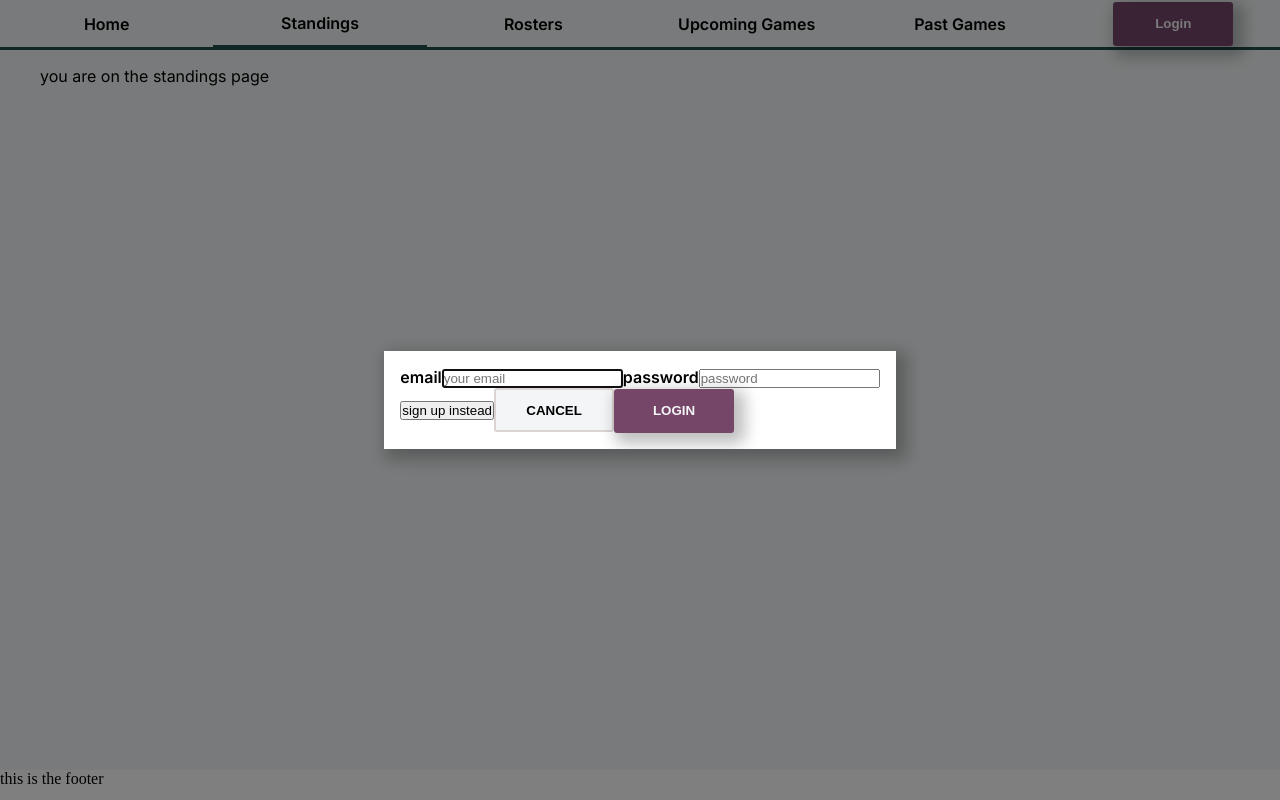
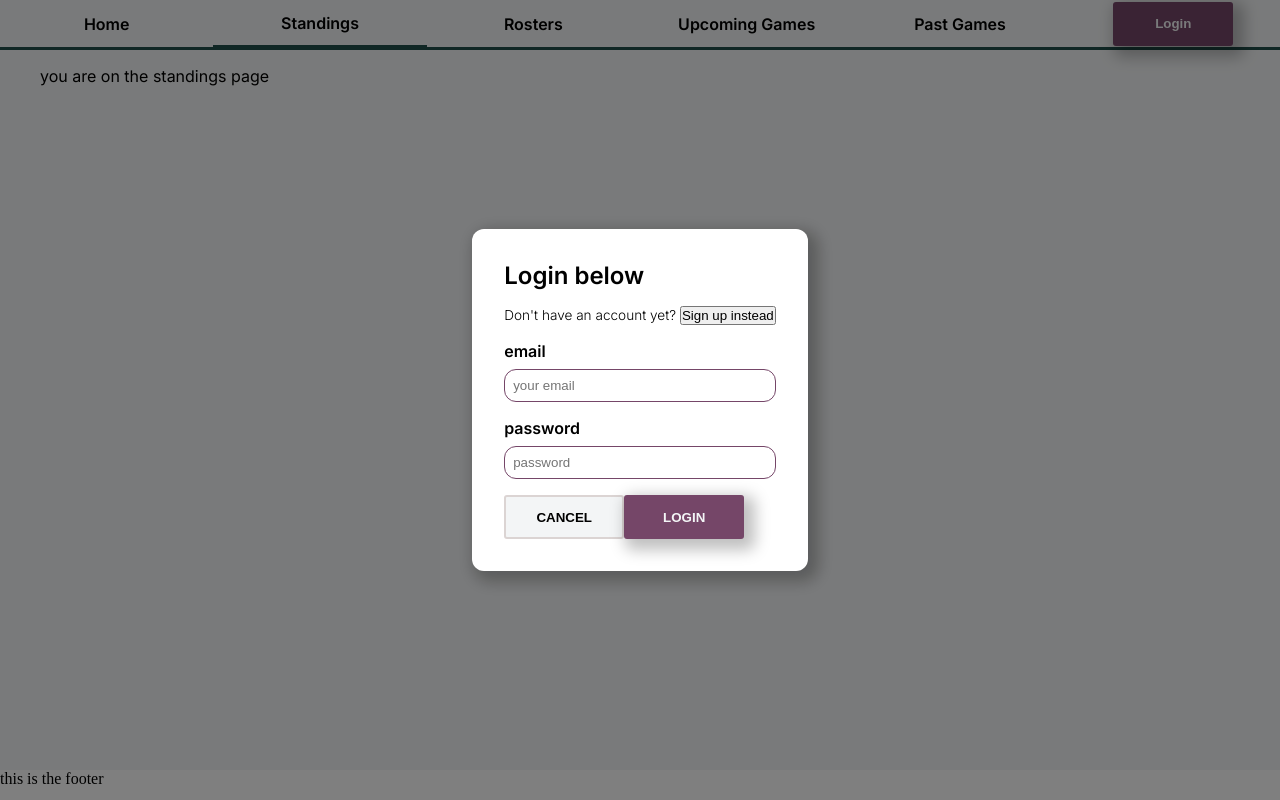
Before and after one commit to TYLER-JM/team-fantasy, a Next.js app: page /standings in a window 1280 px wide. Both pictures are taken after a click on the button "Login". Built offline with nearby package versions, Linux system fonts and the light colour scheme; no server answers.

Commit message:
udpates login modal design and converts components to typescript

```diff
--- a/src/components/AuthButton.tsx
+++ b/src/components/AuthButton.tsx
@@ -30,7 +30,6 @@ export default function AuthButton() {
     if (data) {
       auth.login(data.session, data.user)
     }
-    // console.log('back from supabase: ', data)
     closeModal()
   }
 
--- a/src/components/auth/LoginForm.js
+++ b/src/components/auth/LoginForm.tsx
@@ -5,35 +5,31 @@ export default function LoginForm({login, cancel, signup}) {
   const [password, setPassword] = useState('')
   const [signupMode, setSignupMode] = useState(false)
 
-  // async function handleSignup(email, password) {
-  //   const { data, error } = await supabase.auth.signUp({
-  //     email,
-  //     password,
-  //   })
-
-  //   console.log('DID we reach Supabase:', data, error)
-  // }
-
   return (
     <div className="form">
+      <h3>{signupMode ? 'Create an account' : 'Login below'}</h3>
+      {signupMode
+        ? <p className="text-s">Already have an account? <button onClick={() => setSignupMode(!signupMode)}>Login instead</button></p>
+        : <p className="text-s">Don&apos;t have an account yet? <button onClick={() => setSignupMode(!signupMode)}>Sign up instead</button></p>
+      }
       <div className="form-group">
         <label className="form-label">
           email
         </label>
-          <input className="form-input" value={email} type="email" placeholder="your email" onChange={(e) => setEmail(e.target.value)}></input>
+        <input className="form-input" value={email} type="email" placeholder="your email" onChange={(e) => setEmail(e.target.value)}></input>
+      </div>
+      <div className="form-group">
         <label className="form-label">
           password
         </label>
-          <input className="form-input" value={password} type="password" placeholder="password" onChange={(e) => setPassword(e.target.value)}></input>
+        <input className="form-input" value={password} type="password" placeholder="password" onChange={(e) => setPassword(e.target.value)}></input>
       </div>
-      <div className="form-buttons">
-        <button onClick={() => setSignupMode(!signupMode)}>{signupMode ? 'login instead' : 'sign up instead'}</button>
+      <div className="form-footer">
         <button className="btn outline secondary" onClick={cancel}>CANCEL</button>
         {signupMode
           ? <button className="btn primary floating" onClick={() => signup(email, password)}>SIGNUP</button>
           : <button className="btn primary floating" onClick={() => login(email, password)}>LOGIN</button>
         }
-
       </div>
     </div>
   )
--- a/src/pages/_app.tsx
+++ b/src/pages/_app.tsx
@@ -5,8 +5,9 @@ import Layout from "@/components/Layout";
 import { AuthContext } from "@/context/AuthContext";
 import { useState } from "react";
 
-import '@/styles/base.css'
+import '@/styles/base.css';
 import "@/styles/globals.css";
+import "@/styles/forms.css";
 
 export default function App({ Component, pageProps }: AppProps) {
   const [session, setSession] = useState(null)
--- a/src/styles/base.css
+++ b/src/styles/base.css
@@ -60,10 +60,22 @@
   margin: auto auto;
   border: none;
   box-shadow: var(--box-shadow);
-  padding: 1rem;
+  padding: 2rem;
+  border-radius: var(--border-radius);
 }
 
 .modal__dialog::backdrop {
   background-color: black;
   opacity: 0.5;
 }
+
+h3 {
+  margin-bottom: 1rem;
+  font-size: 1.5em;
+  font-weight: 600;
+}
+
+.text-s {
+  font-weight: 300;
+  font-size: .85em;
+}
--- /dev/null
+++ b/src/styles/forms.css
@@ -0,0 +1,13 @@
+.form-group {
+  display: flex;
+  flex-direction: column;
+  margin: 1rem auto;
+  gap: .5rem .5rem;
+}
+
+.form-group input {
+  padding: .5rem;
+  /* background-color: var(--white); */
+  border: 1px solid var(--purple);
+  border-radius: var(--border-radius);
+}
```
Also changed, not shown: src/components/Modal.tsx (renamed from src/components/Modal.js).
